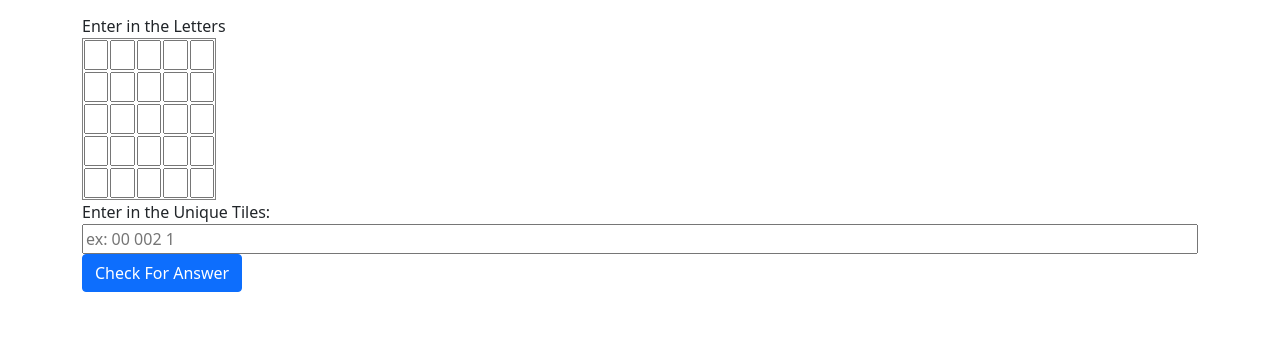
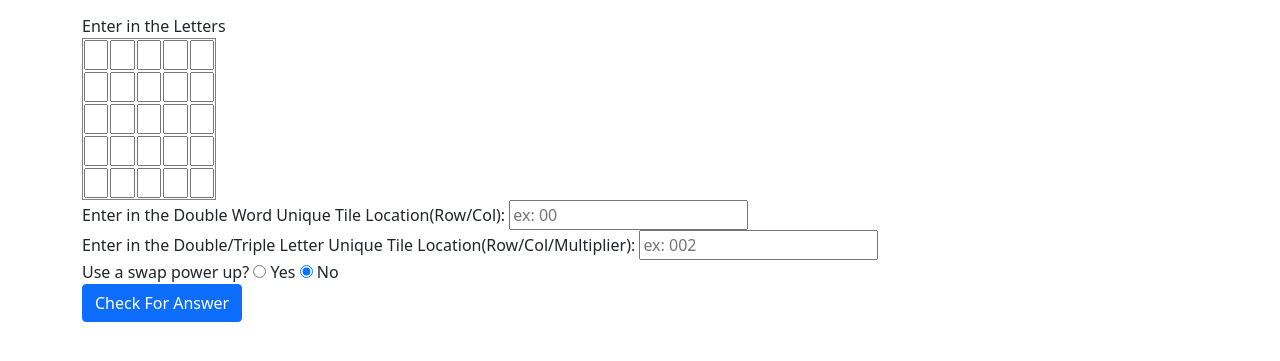
Before and after one commit to StevenAHan/Stevens-Minigames, a Flask app: page /spellcast_solver in a window 1280 px wide. Shown: the part 162-523 px from the top of the page. Run offline with Flask 3, Linux system fonts and the light colour scheme.

Commit message:
made spellcast solver webpage better

```diff
--- a/app.py
+++ b/app.py
@@ -70,11 +70,12 @@ def spellcast_solver():
         letters = ""
         for i in range(1,26):
             letters += request.form.get("cell" + str(i))
-        unique_tiles = request.form.get("unique-tiles")
+        unique_tiles = request.form.get("double-word-tile") + " "
+        unique_tiles += request.form.get("unique-letter-tile") + " "
+        unique_tiles += request.form.get("use-swap")
         letters = letters.strip()
         to_input = ["./spellcastSolver", letters]
         to_input += unique_tiles.split()
-        print(to_input)
         output = subprocess.run(to_input, stdout = subprocess.PIPE, universal_newlines = True).stdout
         return render_template("spellcast_solver.html", output = output)
 
--- a/static/css/spellcastStyle.css
+++ b/static/css/spellcastStyle.css
@@ -1,4 +1,8 @@
 table{
     border: solid 1px gray;
     width: 12%;
-  } input{ width: 100%;}
+  }
+
+.tblinput{
+  width: 100%;
+}
--- a/templates/spellcast_solver.html
+++ b/templates/spellcast_solver.html
@@ -52,8 +52,20 @@
                 <td><input name="cell25" class="tblinput" type="text"></td>
               </tr>
             </table>
-            <label for="unique-tiles">Enter in the Unique Tiles:</label>
-            <input type="text" name="unique-tiles" placeholder="ex: 00 002 1" class="Inputs"></input>
+            <label for="double-word-tile">Enter in the Double Word Unique Tile Location(Row/Col):</label>
+            <input type="text" name="double-word-tile" placeholder="ex: 00" class="Inputs"></input>
+            <br>
+            <label for="unique-letter-tile">Enter in the Double/Triple Letter Unique Tile Location(Row/Col/Multiplier):</label>
+            <input type="text" name="unique-letter-tile" placeholder="ex: 002" class="Inputs"></input>
+
+            <div class="form-group">
+              <label for="use-swap">Use a swap power up?</label>
+              <input type="radio" name="use-swap" class="use-swap" value="1"></input>
+              <label for="Yes">Yes</label>
+              <input type="radio" name="use-swap" class="use-swap" value="0" checked></input>
+              <label for="No">No</label>
+            </div>
+
           </div>
 
 
```
